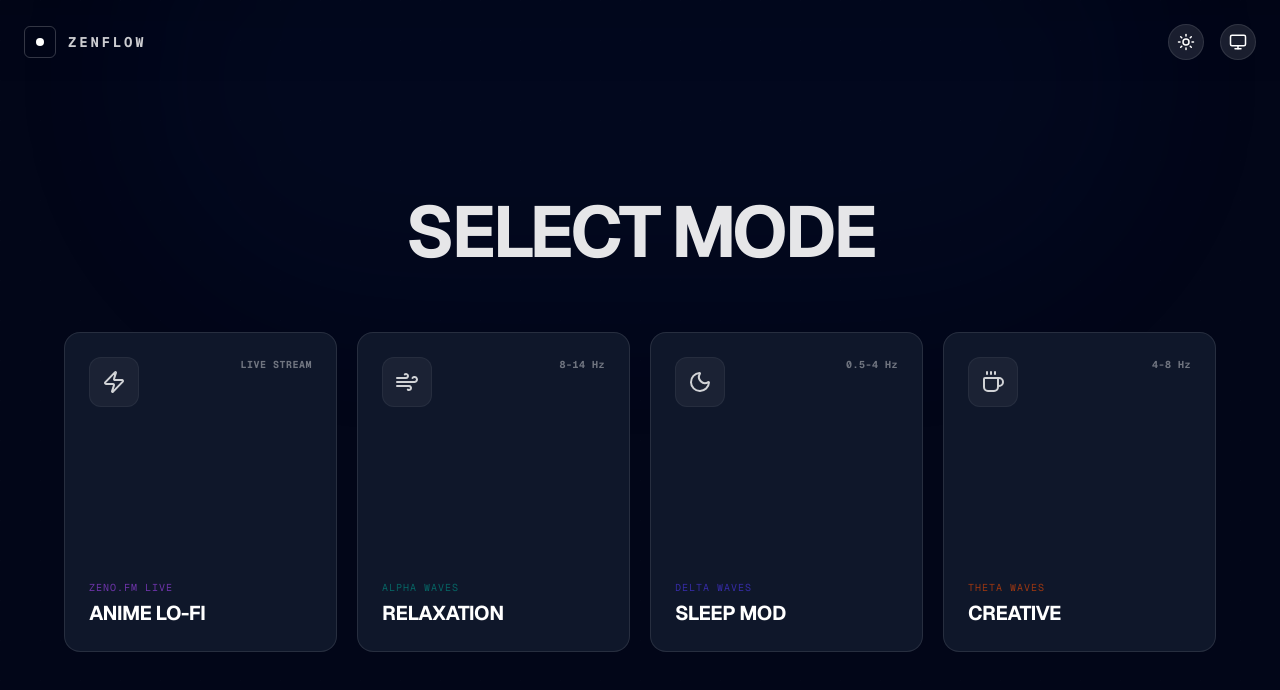
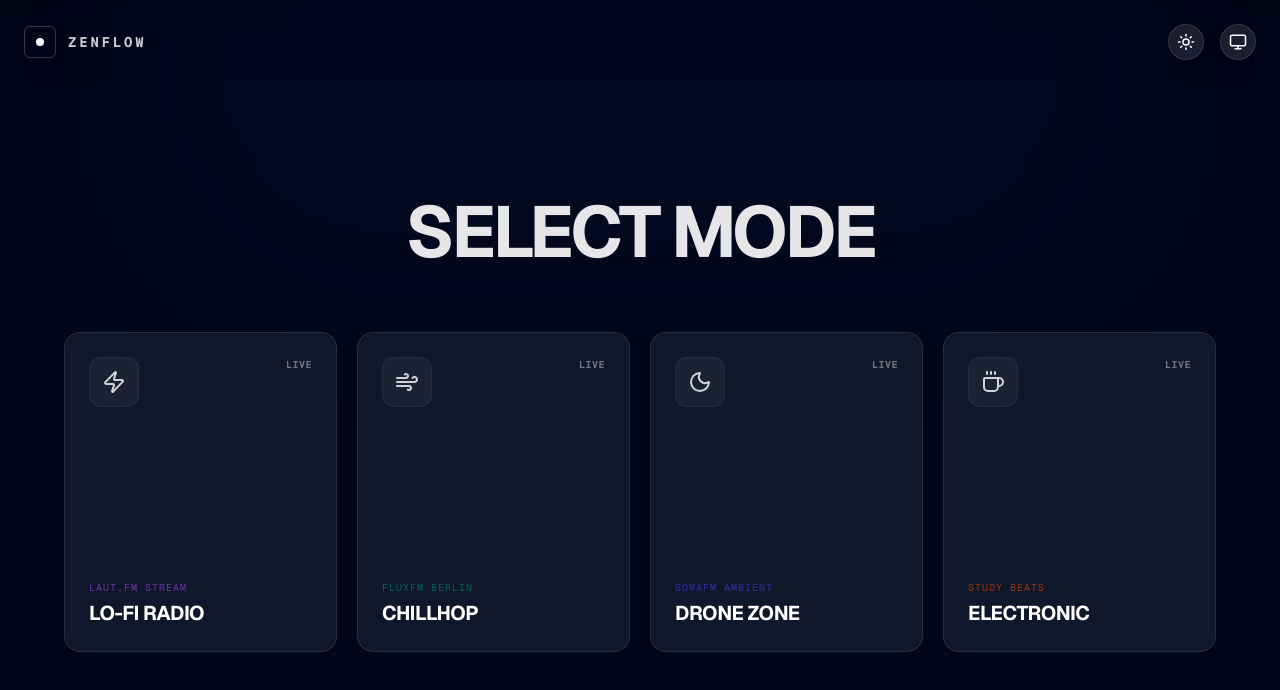
Before and after one commit to chanlk9527/zenflow, a Next.js app: page / in a window 1280 px wide. Shown: the top 690 px of the page. Built offline with nearby package versions, Linux system fonts and the light colour scheme.

Commit message:
替换直播音源

```diff
--- a/app/page.tsx
+++ b/app/page.tsx
@@ -3,65 +3,65 @@
 import React, { useState, useRef, useEffect, memo } from "react";
 import {
   Play, Pause, Zap, Moon, Coffee, Volume2, Wind, SkipForward,
-  Radio, Sun, Monitor, Timer, Signal, ExternalLink
+  Radio, Sun, Monitor, Timer, Signal, Music
 } from "lucide-react";
 
-// --- 1. 静态数据配置 ---
+// --- 1. 静态数据配置 (全部替换为直连 HTTPS 直播流) ---
 const SCENES = [
   {
     id: "focus",
-    title: "ANIME LO-FI",
-    subtitle: "Zeno.fm Live",
-    freq: "LIVE STREAM",
+    title: "LO-FI RADIO",
+    subtitle: "Laut.fm Stream",
+    freq: "LIVE", // 标记为直播
     icon: <Zap size={24} />,
     color: "text-purple-500 dark:text-purple-400",
     bgGradient: "from-purple-100 to-pink-100 dark:from-purple-900/40 dark:to-pink-900/40",
     accent: "bg-purple-500 dark:bg-purple-400",
-    // 核心修改：这里填入 Zeno 的 Player 地址 (注意是 /player/ 不是 /radio/)
-    zenoId: "anime-lo-fi-room",
-    playlist: []
+    playlist: [
+      // 德国 Laut.fm Lofi 频道 (极度稳定，HTTPS 直连)
+      "https://stream.laut.fm/lofi?t302=2023-04-18_18-47-51&uuid=d1e3e5f2-5a5a-4e5a-8e5a-5a5a5a5a5a5a"
+    ]
   },
   {
     id: "relax",
-    title: "RELAXATION",
-    subtitle: "Alpha Waves",
-    freq: "8-14 Hz",
+    title: "CHILLHOP",
+    subtitle: "FluxFM Berlin",
+    freq: "LIVE",
     icon: <Wind size={24} />,
     color: "text-teal-600 dark:text-emerald-400",
     bgGradient: "from-teal-100 to-emerald-100 dark:from-emerald-900/40 dark:to-teal-900/40",
     accent: "bg-teal-500 dark:bg-emerald-400",
-    // 永久有效的 HTTPS MP3 测试源
     playlist: [
-      "https://cdn.pixabay.com/download/audio/2022/05/27/audio_1808fbf07a.mp3",
-      "https://cdn.pixabay.com/download/audio/2022/11/02/audio_c1f6e1f6e8.mp3"
+      // 柏林 FluxFM Chillhop 频道
+      "https://fluxfm.streamabc.net/flx-chillhop-mp3-128-3486545?sABC=6440266e%230%23no67r2s6op204691r768n26q44r0105q%23strea&amsparams=playerid:streamabc;skey:1681925742"
     ]
   },
   {
     id: "sleep",
-    title: "SLEEP MOD",
-    subtitle: "Delta Waves",
-    freq: "0.5-4 Hz",
+    title: "DRONE ZONE",
+    subtitle: "SomaFM Ambient",
+    freq: "LIVE",
     icon: <Moon size={24} />,
     color: "text-indigo-600 dark:text-violet-400",
     bgGradient: "from-indigo-100 to-purple-100 dark:from-violet-900/40 dark:to-indigo-900/40",
     accent: "bg-indigo-500 dark:bg-violet-400",
     playlist: [
-      "https://cdn.pixabay.com/download/audio/2021/08/09/audio_88447e769f.mp3",
-      "https://cdn.pixabay.com/download/audio/2023/02/28/audio_550d815533.mp3"
+      // SomaFM Drone Zone (助眠神台，无鼓点，HTTPS)
+      "https://ice2.somafm.com/dronezone-128-mp3"
     ]
   },
   {
     id: "creative",
-    title: "CREATIVE",
-    subtitle: "Theta Waves",
-    freq: "4-8 Hz",
+    title: "ELECTRONIC",
+    subtitle: "Study Beats",
+    freq: "LIVE",
     icon: <Coffee size={24} />,
     color: "text-orange-600 dark:text-amber-400",
     bgGradient: "from-orange-100 to-amber-100 dark:from-amber-900/40 dark:to-orange-900/40",
     accent: "bg-orange-500 dark:bg-amber-400",
     playlist: [
-      "https://cdn.pixabay.com/download/audio/2022/01/18/audio_d0a13f69d2.mp3",
-      "https://cdn.pixabay.com/download/audio/2022/10/25/audio_1650b32c25.mp3"
+      // Laut.fm Electronic Focus
+      "https://stream.laut.fm/electronic_focus"
     ]
   },
 ];
@@ -148,58 +148,52 @@ export default function ZenFlowApp() {
   const [volume, setVolume] = useState(0.5);
   const [currentSongUrl, setCurrentSongUrl] = useState<string>("");
   const [isScreensaver, setIsScreensaver] = useState(false);
-
   const audioRef = useRef<HTMLAudioElement | null>(null);
 
-  // 播放逻辑
+  // 播放逻辑 (简化版：因为全是直播流，其实不需要随机切歌逻辑了，但保留以兼容多源)
   const playRandomTrack = (scene: typeof SCENES[0]) => {
-    // 1. 如果是 Zeno 模式
-    if (scene.zenoId) {
-      setIsPlaying(true);
-      return;
-    }
-
-    // 2. 如果是普通 MP3 模式
     const list = scene.playlist;
     if (!list || list.length === 0) return;
 
     if (list.length === 1) {
-      if (currentSongUrl !== list[0]) setCurrentSongUrl(list[0]);
+      // 避免重复加载同一个直播流导致卡顿
+      if (currentSongUrl !== list[0]) {
+        setCurrentSongUrl(list[0]);
+      }
       setIsPlaying(true);
       return;
     }
-
+    // ... 多首歌的逻辑保留 ...
     let nextUrl;
     do {
       const randomIndex = Math.floor(Math.random() * list.length);
       nextUrl = list[randomIndex];
     } while (nextUrl === currentSongUrl && list.length > 1);
-
     setCurrentSongUrl(nextUrl);
     setIsPlaying(true);
   };
 
-  // MP3 播放副作用
   useEffect(() => {
-    // 只有非 Zeno 模式下，才去操作 audio 标签
-    if (audioRef.current && !activeScene?.zenoId) {
-      audioRef.current.volume = volume;
-      if (isPlaying) {
-        const playPromise = audioRef.current.play();
-        if (playPromise !== undefined) {
-          playPromise.catch(error => console.error("Audio play error:", error));
-        }
-      } else {
-        audioRef.current.pause();
+    const audio = audioRef.current;
+    if (!audio) return;
+    audio.volume = volume;
+
+    if (isPlaying) {
+      const playPromise = audio.play();
+      if (playPromise !== undefined) {
+        playPromise.catch(error => {
+          console.error("Playback error:", error);
+          // 如果出错，可能是直播流暂时中断
+        });
       }
+    } else {
+      audio.pause();
     }
-  }, [isPlaying, volume, currentSongUrl, activeScene]);
+  }, [isPlaying, volume, currentSongUrl]);
 
   const handleSceneSelect = (scene: typeof SCENES[0]) => {
-    // 切换场景逻辑
     if (activeScene?.id !== scene.id) {
       setIsPlaying(false);
-      // 小延迟确保状态清空
       setTimeout(() => {
         setActiveScene(scene);
         playRandomTrack(scene);
@@ -221,36 +215,20 @@ export default function ZenFlowApp() {
         ${theme === 'dark' ? 'bg-slate-950 text-white' : 'bg-gray-50 text-slate-800'}
       `}>
 
-        {/* --- 音频引擎 (双模式) --- */}
-
-        {/* 模式 A: 普通 MP3 播放器 */}
+        {/*
+          核心播放器：
+          preload="none" -> 避免页面加载时就请求音频流，节省流量
+          crossOrigin="anonymous" -> 处理跨域
+        */}
         <audio
           ref={audioRef}
           key={currentSongUrl}
           src={currentSongUrl}
+          preload="none"
           crossOrigin="anonymous"
           onEnded={() => activeScene && playRandomTrack(activeScene)}
+          onError={(e) => console.error("Audio tag error:", e)}
         />
-
-        {/* 模式 B: Zeno 隐形 Iframe 播放器 */}
-        {/* 只有当选中了 Zeno 场景 且 正在播放时，才挂载这个 iframe */}
-        {activeScene?.zenoId && isPlaying && (
-          <div className="fixed bottom-0 right-0 z-[9999] opacity-0 w-1 h-1 overflow-hidden pointer-events-none">
-            {/*
-                技巧：使用 Zeno 官方 Player 地址
-                ?autoplay=1: 尝试自动播放
-                注意：如果是 Chrome，首次可能需要用户交互，如果没声音，可能是浏览器策略
-            */}
-            <iframe
-              src={`https://zeno.fm/player/${activeScene.zenoId}?autoplay=1`}
-              width="100"
-              height="100"
-              frameBorder="0"
-              allow="autoplay; encrypted-media"
-              title="Zeno Player"
-            ></iframe>
-          </div>
-        )}
 
         {/* --- 视觉层 --- */}
         <div className="fixed inset-0 z-0 pointer-events-none overflow-hidden">
@@ -284,7 +262,6 @@ export default function ZenFlowApp() {
                   type="range" min="0" max="1" step="0.01" value={volume}
                   onChange={(e) => setVolume(parseFloat(e.target.value))}
                   className="w-20 h-1 rounded-lg appearance-none cursor-pointer bg-current opacity-30 hover:opacity-100"
-                  disabled={!!activeScene.zenoId} // Zeno 模式下很难控制 iframe 内部音量，禁用
                 />
               </div>
             )}
@@ -361,8 +338,8 @@ export default function ZenFlowApp() {
                     )}
                   </button>
 
-                  {/* Zeno 模式下不显示切歌按钮 */}
-                  {!activeScene.zenoId && activeScene.playlist && activeScene.playlist.length > 1 && (
+                  {/* 直播流通常不支持切歌，所以隐藏按钮 */}
+                  {activeScene.playlist.length > 1 && (
                     <button onClick={(e) => { e.stopPropagation(); playRandomTrack(activeScene); }} className="absolute -right-4 md:-right-8 top-1/2 -translate-y-1/2 p-3 rounded-full border shadow-lg active:scale-90 transition-transform z-20 bg-white/10 border-white/10">
                       <SkipForward size={20} />
                     </button>
@@ -372,18 +349,13 @@ export default function ZenFlowApp() {
                 <div className="text-center space-y-2">
                   <h2 className="text-3xl md:text-5xl font-bold tracking-tight">{activeScene.title}</h2>
                   <div className="inline-flex items-center gap-2 opacity-60">
-                     {activeScene.zenoId ? <Signal size={14} className={isPlaying ? 'animate-pulse text-red-500' : ''} /> : <Radio size={14} className={isPlaying ? 'animate-pulse' : ''} />}
+                     <Signal size={14} className={isPlaying ? 'animate-pulse text-red-500' : ''} />
                      <span className="text-xs font-mono uppercase tracking-widest">
-                       {activeScene.zenoId ? (isPlaying ? "BROADCASTING" : "CONNECTING...") : (isPlaying ? "PLAYING" : "PAUSED")}
+                       {isPlaying ? "LIVE BROADCAST" : "SIGNAL PAUSED"}
                      </span>
                   </div>
-                  {/* 提示用户：如果没声音 */}
-                  {activeScene.zenoId && isPlaying && (
-                     <p className="text-[10px] opacity-40 animate-pulse">Wait a few seconds for live stream...</p>
-                  )}
                 </div>
               </div>
-
               <PomodoroTimer accentColor={activeScene.accent} theme={theme} />
             </div>
           )}
```
